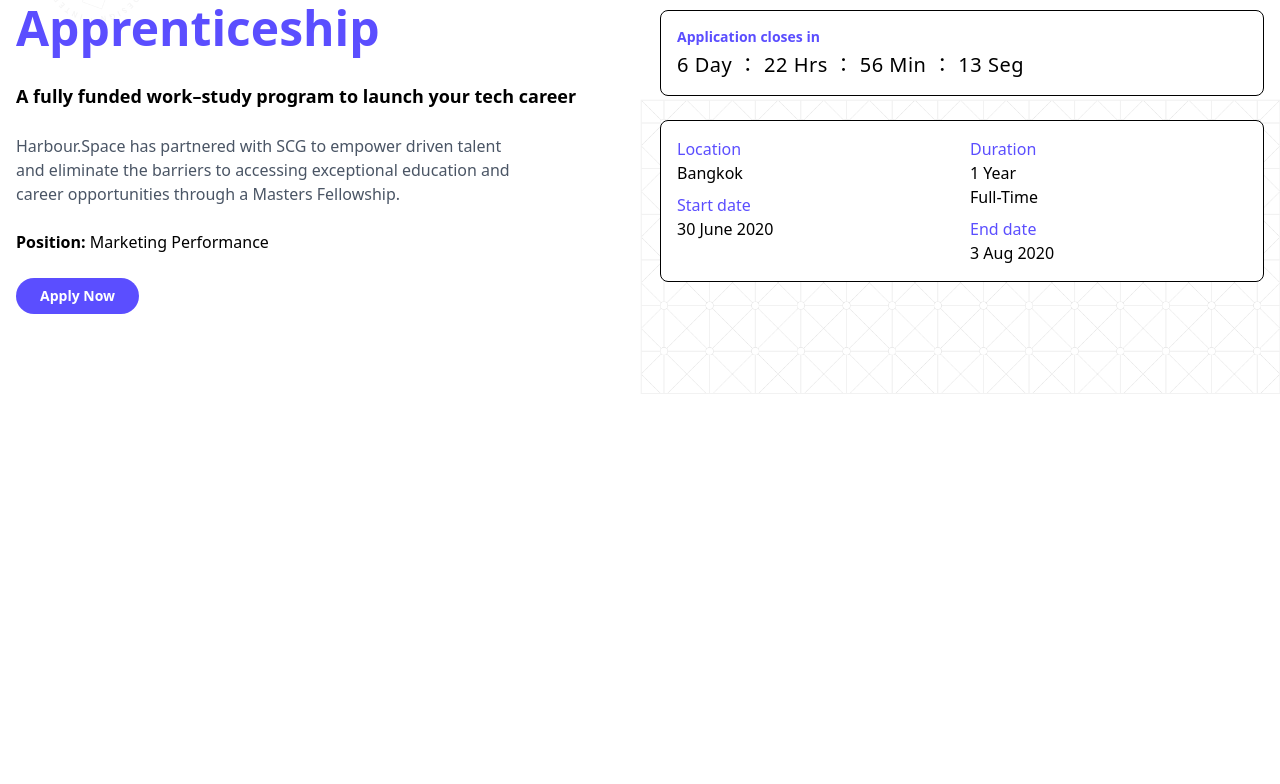
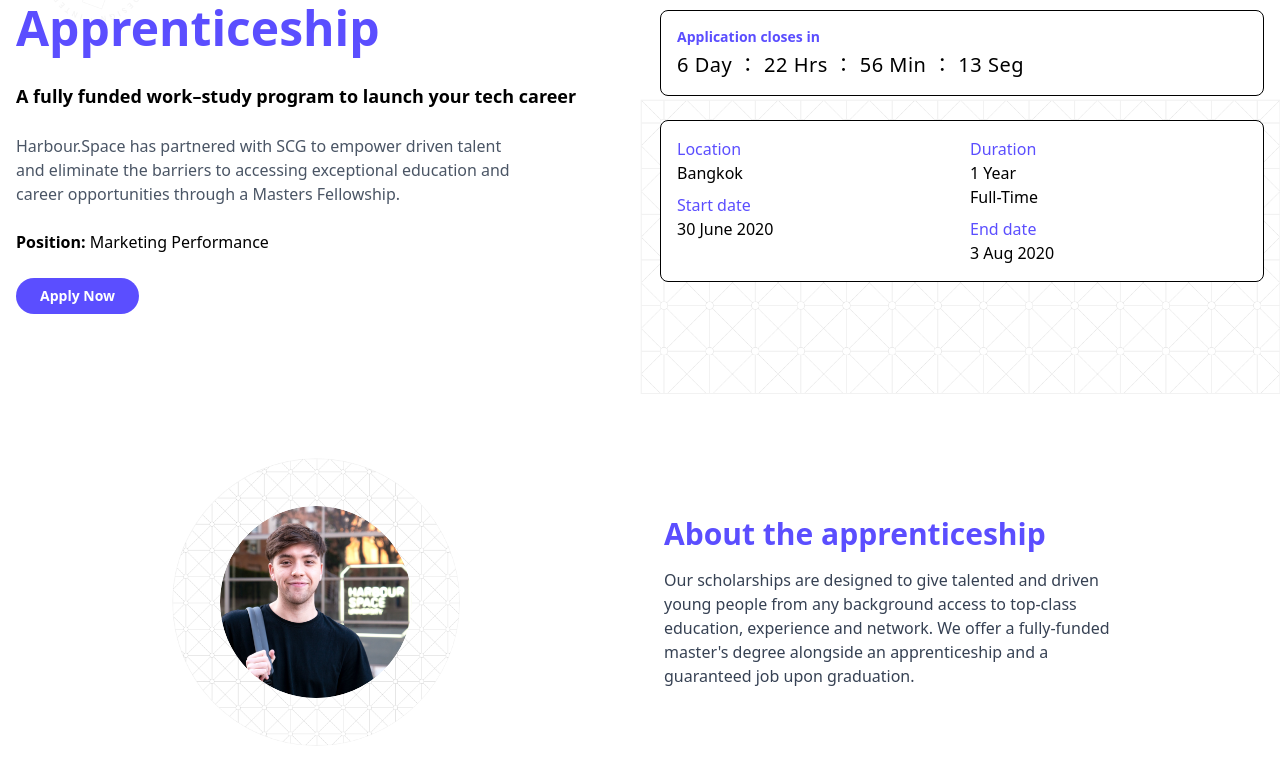
Before and after one commit to MahmoudGh01/tech_challenge, a React (Vite) app: page / in a window 1280 px wide. Shown: the part 262-1046 px from the top of the page. Before the commit the page ends 800 px from the top, so only its background shows below. Built offline with nearby package versions, Linux system fonts and the light colour scheme.

Commit message:
Add AboutSection component

```diff
--- a/src/App.jsx
+++ b/src/App.jsx
@@ -1,12 +1,14 @@
 import React from 'react';
 import Navbar from './components/Navbar.jsx';
 import HeroSection from "./components/HeroSection.jsx";
+import AboutSection from "./components/AboutSection.jsx";
 
 function App() {
     return (
         <>
             <Navbar />
             <HeroSection />
+            <AboutSection />
 
         </>
     );
--- /dev/null
+++ b/src/components/AboutSection.jsx
@@ -0,0 +1,25 @@
+import React from 'react'
+import profileImage from '../assets/profile-photo.png'
+import circleBg from '../assets/circle-pattern.png'
+
+const AboutSection = () => {
+    return (
+        <section className="max-w-7xl mx-auto px-4 py-16 grid grid-cols-1 md:grid-cols-2 items-center gap-12">
+            <div className="relative w-full flex justify-center items-center">
+                <div className="relative w-64 md:w-72 aspect-square">
+                    <img src={circleBg} alt="circle background" className="absolute inset-0 w-full h-full rounded-full z-0" />
+                    <img src={profileImage} alt="student" className="absolute inset-0 m-auto w-40 md:w-48 h-40 md:h-48 rounded-full object-cover z-10" />
+                </div>
+            </div>
+
+            <div className="space-y-4">
+                <h2 className="text-2xl md:text-3xl font-bold text-[#5B4EFF]">About the apprenticeship</h2>
+                <p className="text-sm md:text-base text-gray-700 max-w-md">
+                    Our scholarships are designed to give talented and driven young people from any background access to top-class education, experience and network. We offer a fully-funded master's degree alongside an apprenticeship and a guaranteed job upon graduation.
+                </p>
+            </div>
+        </section>
+    )
+}
+
+export default AboutSection
```
Also changed, not shown: src/assets/circle-pattern.png (added), src/assets/profile-photo.png (added).
